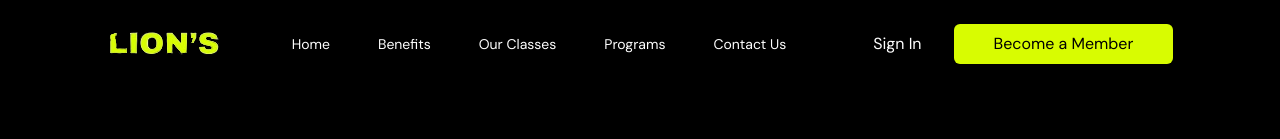
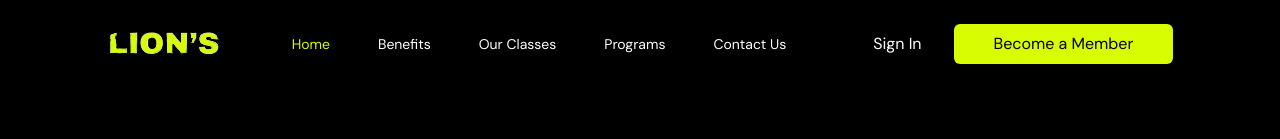
Before and after one commit to 808NV/FitFusion, a React (Vite) app: page / in a window 1280 px wide. Shown: the top 139 px of the page. Built offline with nearby package versions, Linux system fonts and the light colour scheme.

Commit message:
update styles

```diff
--- a/src/components/Links.tsx
+++ b/src/components/Links.tsx
@@ -8,8 +8,8 @@ const Links = ({ page, selectedPage, setSelectedPage }: LinksProps) => {
     <div className="cursor-pointer">
       <AnchorLink
         className={`${
-          selectedPage === currentPage ? "bg-black text-white" : ""
-        } transition duration-500 hover:bg-black hover:text-white px-2 py-2 `}
+          selectedPage === currentPage ? "text-primary-200" : ""
+        } transition duration-500 hover:bg-primary-200 hover:text-black px-2 py-2 `}
         href={`#${currentPage}`}
         onClick={() => setSelectedPage(currentPage)}
       >
```
